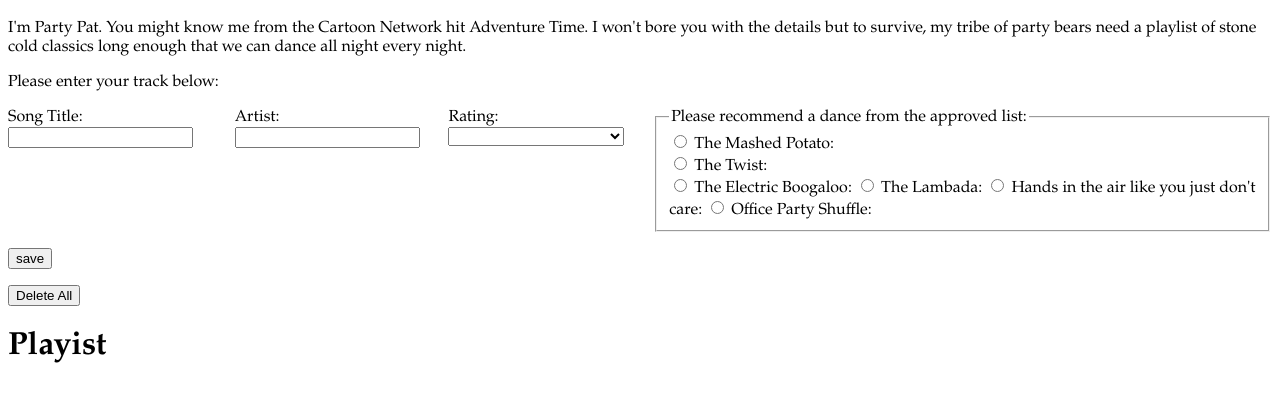
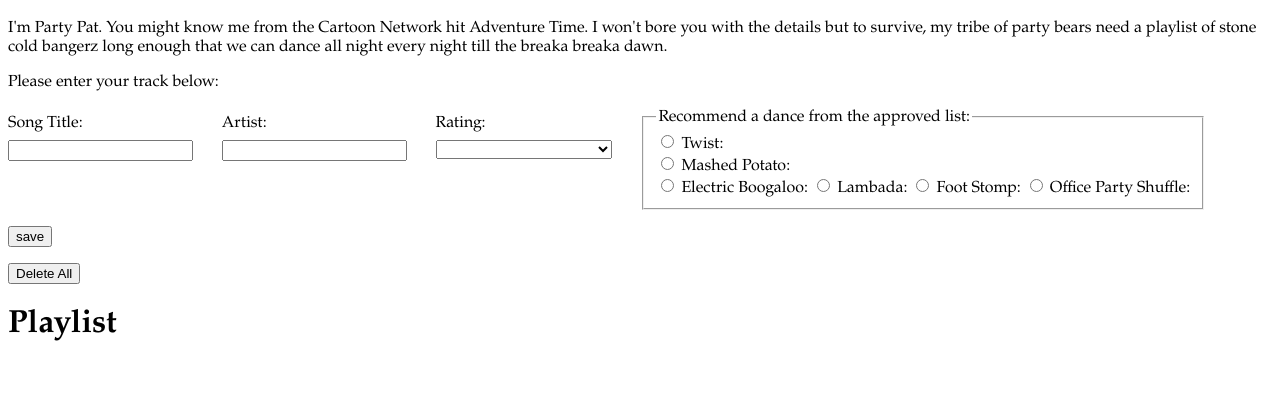
Before and after one commit to HughJarvis/Party_Pat_Playlist_app, a plain HTML site: page index.html in a window 1280 px wide. Shown: the part 456-851 px from the top of the page. After the commit the page ends 829 px from the top, so only its background shows below. Drawn offline with Linux system fonts and the light colour scheme.

Commit message:
dance selector working

```diff
--- a/css/main.css
+++ b/css/main.css
@@ -12,7 +12,9 @@ body {
   margin-right: 1.8rem;
 }
 
-.dance-selector
+.dance-selector {
+
+}
 
 
 
@@ -38,7 +40,6 @@ button, input[type="submit"] {
 .reading-list-item {
   margin: 0.5rem 0.5rem;
   padding: 0.5rem 0.8rem;
-  border: 1px solid #20437c;
-  border-radius: 5%;
-  background: #ddeaff;
+  border: 4px solid;
+  background: #blue;
 }
--- a/index.html
+++ b/index.html
@@ -2,16 +2,19 @@
 <html lang="en" dir="ltr">
   <head>
     <meta charset="utf-8">
-    <title>Reading List App</title>
+    <title>Party Pat's party playlist</title>
     <link rel="stylesheet" type="text/css" media="screen" href="css/main.css" />
     <script src="js/app.js"></script>
   </head>
   <body>
+    <div class="wrapper">
+
+
 
     <div class="header">
-          <img src="images/partypat.png" alt="Picture of Party Pat chilling">
+          <img src="/images/partypat.png" alt="Picture of Party Pat chilling">
           <h1>Hey!</h1>
-          <p>I'm Party Pat. You might know me from the Cartoon Network hit Adventure Time. I won't bore you with the details but to survive, my tribe of party bears need a playlist of stone cold classics long enough that we can dance all night every night.</p>
+          <p>I'm Party Pat. You might know me from the Cartoon Network hit Adventure Time. I won't bore you with the details but to survive, my tribe of party bears need a playlist of stone cold bangerz long enough that we can dance all night every night till the breaka breaka dawn.</p>
           <p>Please enter your track below:</p>
         </div>
 
@@ -39,25 +42,25 @@
 
         <div class="dance-selector">
           <fieldset>
-            <legend>Please recommend a dance from the approved list:</legend>
+            <legend>Recommend a dance from the approved list:</legend>
 
-            <input type="radio" id="mashed-potato" name="dance">
-            <label for="mashed-potato">The Mashed Potato</label><br/>
+            <input type="radio" id="twist" name="dance" value="Twist">
+            <label for="twist">Twist</label><br/>
 
-            <input type="radio" id="twist" name="dance">
-            <label for="twist">The Twist</label><br/>
+            <input type="radio" id="mashed-potato" name="dance" value="Mashed Potato">
+            <label for="mashed-potato">Mashed Potato</label><br/>
 
-            <input type="radio" id="electric-boogaloo" name="dance">
-            <label for="electric-boogaloo">The Electric Boogaloo</label>
+            <input type="radio" id="electric-boogaloo" name="dance" value="Electric Boogaloo">
+            <label for="electric-boogaloo">Electric Boogaloo</label>
 
-            <input type="radio" id="lambada" name="dance">
-            <label for="lambada">The Lambada</label>
+            <input type="radio" id="lambada" name="dance" value="Lambada">
+            <label for="lambada">Lambada</label>
 
-            <input type="radio" id="electric-boogaloo" name="dance">
-            <label for="electric-boogaloo">Hands in the air like you just don't care</label>
+            <input type="radio" id="foot-stomp" name="dance" value="Foot Stomp">
+            <label for="foot-stomp">Foot Stomp</label>
 
-            <input type="radio" id="office party shuffle" name="dance">
-            <label for="office party shuffle">Office Party Shuffle</label>
+            <input type="radio" id="office-party-shuffle" name="dance" value="Office Party Shuffle">
+            <label for="office-party-shuffle">Office Party Shuffle</label>
           </fieldset>
         </div>
 
@@ -67,7 +70,8 @@
 
     <button id="delete-all">Delete All</button>
 
-    <h1>Playist</h1>
+    <h1>Playlist</h1>
     <div id="playlist"></div>
+    </div>
   </body>
 </html>
--- a/js/app.js
+++ b/js/app.js
@@ -4,6 +4,9 @@ document.addEventListener('DOMContentLoaded', () => {
 
   const deleteAllButton = document.querySelector('#delete-all');
   deleteAllButton.addEventListener('click', handleDeleteAllClick);
+
+  // const greetingButton = document.querySelector('#greeting-button')
+  // greetingButton.addEventListener('click', handleGreetingButton)
 })
 
 const handleNewSongFormSubmit = function (event) {
@@ -32,6 +35,10 @@ const createSong = function (form) {
   rating.textContent = `Rating: ${form.rating.value}`;
   song.appendChild(rating);
 
+  const dance = document.createElement('h4');
+  dance.textContent = `Dance: ${form.dance.value}`;
+  song.appendChild(dance);
+  console.log('dance is:', dance);
   return song;
 }
 
```
